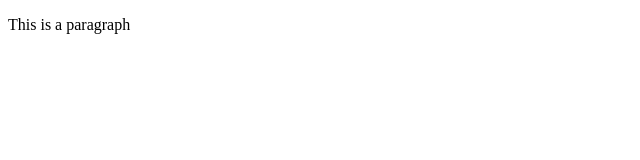
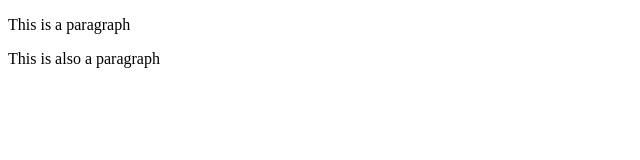
Before and after one commit to Nichestive/git-example-project, a plain HTML site: page index.html in a window 1280 px wide. Shown: the whole page, without its empty margins (0-640 px from the left). Drawn offline with Linux system fonts and the light colour scheme.

Commit message:
Added 2nd paragraph

```diff
--- a/index.html
+++ b/index.html
@@ -9,5 +9,6 @@
   </head>
   <body>
     <p>This is a paragraph</p>
+    <p>This is also a paragraph</p>
   </body>
 </html>
```
Also changed, not shown: page2.html (added, +1 -0 lines).
